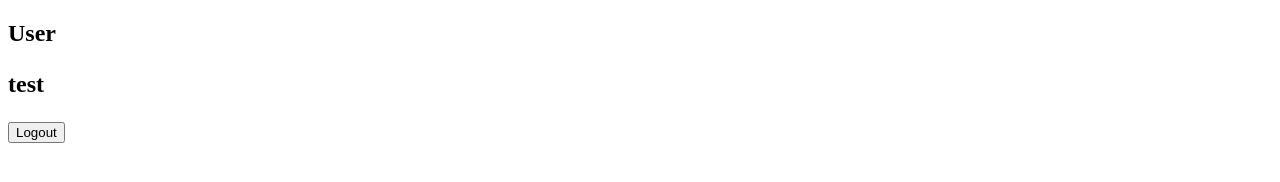
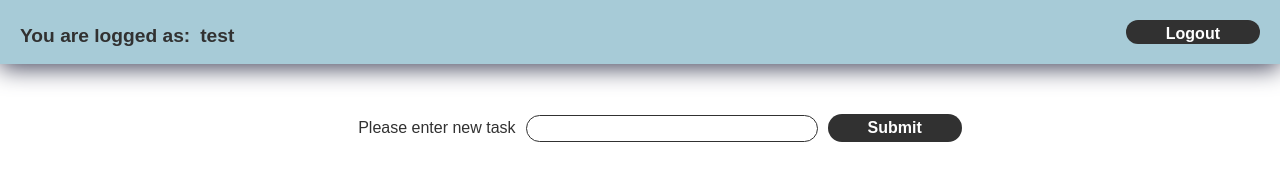
Before and after one commit to krzszk96/todoapp, a website with bundled scripts: page src/app.html in a window 1280 px wide. Built offline with nearby package versions, Linux system fonts and the light colour scheme; no server answers.

Commit message:
navbar style

```diff
--- a/src/app.html
+++ b/src/app.html
@@ -13,11 +13,17 @@
 <body>
 
   <nav>
-    <h2>User <p id="userMail">test</p>
+    <h2>You are logged as:<p id="userMail">test</p>
     </h2>
     <button id="logout">Logout</button>
   </nav>
 
+  <div class="todo-conatiner">
+    <label for="newtask">Please enter new task</label>
+    <input type="text" id="newtask">
+    <input type="submit" id="createnewtask">
+  </div>
+
 </body>
 
 </html>
--- /dev/null
+++ b/src/styles/_navbar.scss
@@ -0,0 +1,34 @@
+nav{
+  display: flex;
+  justify-content: space-between;
+  max-height: 3vh;
+  padding: 20px;
+  background-color: $primary-color;
+  box-shadow: 0px 4px 25px 0px rgba(66, 68, 90, 1);
+}
+nav h2{
+  display: flex;
+  align-items: center;
+  font-size: 1.2rem;
+  font-weight: 900;
+  font-family: Arial;
+  color: $text-color-dark;
+}
+nav #userMail{
+  margin-left: 10px;
+}
+nav #logout{
+  border: none;
+  border-radius: 25px;
+  padding: 5px 40px;
+  font-size: 1rem;
+  font-weight: 600;
+  font-family: Arial;
+  color: $text-color-bright;
+  background-color: $text-color-dark;
+  cursor: pointer;
+
+  &:hover{
+    opacity: 0.8;
+  }
+}
--- /dev/null
+++ b/src/styles/_todostyles.scss
@@ -0,0 +1,40 @@
+.todo-conatiner{
+  margin-top: 50px;
+  margin-left: 50px;
+  display: flex;
+  align-items: center;
+  justify-content: center;
+}
+.todo-conatiner label{
+  font-family: Arial;
+  color: $text-color-dark;
+}
+.todo-conatiner input[type="submit"]{
+  border: none;
+  border-radius: 25px;
+  padding: 5px 40px;
+  margin-right: 10px;
+  margin-left: 10px;
+  font-size: 1rem;
+  font-weight: 600;
+  font-family: Arial;
+  color: $text-color-bright;
+  background-color: $text-color-dark;
+  cursor: pointer;
+
+  &:hover{
+    opacity: 0.8;
+  }
+}
+.todo-conatiner input[type="text"]{
+  padding: 5px 20px;
+  margin-left: 10px;
+  min-width: 250px;
+  border: 1px solid $text-color-dark;
+  // border: none;
+  border-radius: 25px;
+
+  &:focus{
+    outline: none;
+  }
+}
--- a/src/styles/main.scss
+++ b/src/styles/main.scss
@@ -1,2 +1,8 @@
 @import 'colors';
 @import 'login';
+@import 'navbar';
+@import 'todostyles';
+
+body{
+  margin: 0;
+}
```
Also changed, not shown: src/styles/main.css, 1 other file.
